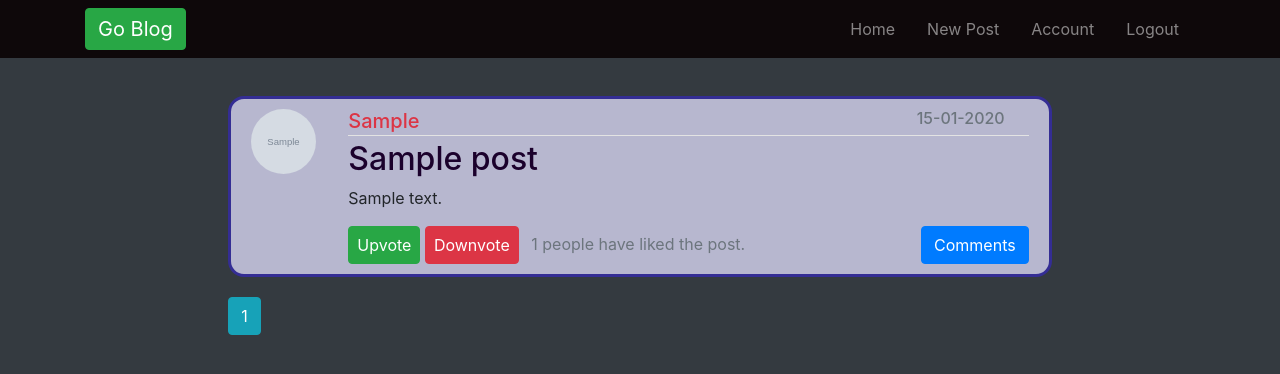
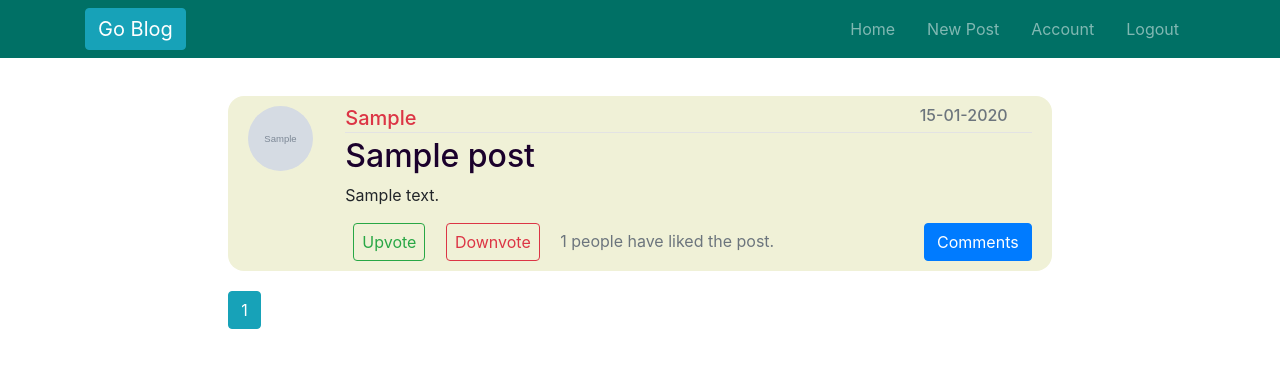
Before and after one commit to palvaibhav/go-blog, a Flask app: page / in a window 1280 px wide. Shown: the top 374 px of the page. Run offline with Flask 2, Linux system fonts and the light colour scheme; a user stored in the database is signed in; tables that the repository leaves empty hold one stand-in row (values such as "Sample post"); grey boxes marked "Sample" are stand-in pictures; some libraries are stand-ins or nearby versions.

Commit message:
final styling of the page

```diff
--- a/goblog/static/style.css
+++ b/goblog/static/style.css
@@ -14,31 +14,16 @@
 }
 
 .bg-navcol {
-  background-color: #0e080a;
-}
-
-.body-bg{
-  background-image: linear-gradient(to right, rgb(134, 45, 45) , rgb(18, 13, 92));
+  background-color: #007065;
 }
 
 .site-header .navbar-nav .nav-link {
-  color: #cbd5db;
-}
-
-.logo{
-  width: 90px;
-  height: 43px;
-  border-radius: .5rem;
-}
-.logo:hover{
-  transform: scale(1.04);
-  transition: .2s;
+  color: #ffffff;
 }
 
 
 .site-header .navbar-nav .nav-link:hover {
-  color: #ffffff;
-  background-color: #428bca;
+  background-color: #142f1a;
   transition: .2s;
 }
 
@@ -47,9 +32,9 @@
 }
 
 .content-section {
-  background-color: #b7b7cf;
+  background-color: #f0f1d7;
   padding: 10px 20px;
-  border: 3px solid #342d94;
+
   border-radius: 3px;
   margin-bottom: 20px;
   border-radius: 1rem;
--- a/goblog/templates/home.html
+++ b/goblog/templates/home.html
@@ -15,8 +15,8 @@
         <p class="article-content">{{ post.content }}</p>
 
         <div>
-            <a class="btn btn-success px-2" href="{{ url_for('posts.upvote',post_id=post.id) }}">Upvote</a>
-            <a class="btn btn-danger px-2" href="{{ url_for('posts.downvote',post_id=post.id) }}">Downvote</a>
+            <a class="btn btn-outline-success px-2 mx-2" href="{{ url_for('posts.upvote',post_id=post.id) }}">Upvote</a>
+            <a class="btn btn-outline-danger px-2 mx-2" href="{{ url_for('posts.downvote',post_id=post.id) }}">Downvote</a>
             <span class="px-2 text-secondary">{{ post.upvotes_count }} people have liked the post.</span>
 
             <a class="btn btn-primary float-right" href="{{ url_for('posts.post',post_id=post.id) }}">Comments</a>
--- a/goblog/templates/layout.html
+++ b/goblog/templates/layout.html
@@ -25,11 +25,11 @@
     {% endif %}
 </head>
 
-<body class="bg-dark">
+<body class="bg-white">
     <header class="site-header">
-        <nav class="navbar navbar-expand-md navbar-dark bg-navcol fixed-top">
+        <nav class="navbar navbar-expand-md bg-navcol navbar-dark fixed-top">
             <div class="container">
-                <a class="navbar-brand mr-4 btn btn-success" href="{{ url_for('main.home') }}">Go Blog</a>
+                <a class="navbar-brand mr-4 btn btn-info" href="{{ url_for('main.home') }}">Go Blog</a>
                 <button class="navbar-toggler" type="button" data-toggle="collapse" data-target="#navbarToggle"
                     aria-controls="navbarToggle" aria-expanded="false" aria-label="Toggle navigation">
                     <span class="navbar-toggler-icon"></span>
--- a/goblog/templates/post.html
+++ b/goblog/templates/post.html
@@ -25,8 +25,8 @@
         <p class="article-content">{{ post.content }}</p>
 
         <div>
-            <a class="btn btn-success px-2" href="{{ url_for('posts.upvote',post_id=post.id) }}">Upvote</a>
-            <a class="btn btn-danger px-2" href="{{ url_for('posts.downvote',post_id=post.id) }}">Downvote</a>
+            <a class="btn btn-outline-success px-2 mx-2" href="{{ url_for('posts.upvote',post_id=post.id) }}">Upvote</a>
+            <a class="btn btn-outline-danger px-2 mx-2" href="{{ url_for('posts.downvote',post_id=post.id) }}">Downvote</a>
             <span class="px-2 text-secondary">{{ post.upvotes_count }} people have liked the post.</span>
 
             <a class="btn btn-primary float-right" href="{{ url_for('posts.post',post_id=post.id) }}">Comments</a>
```
